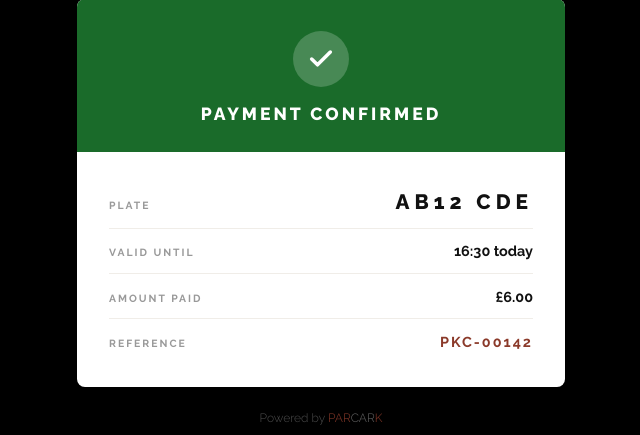
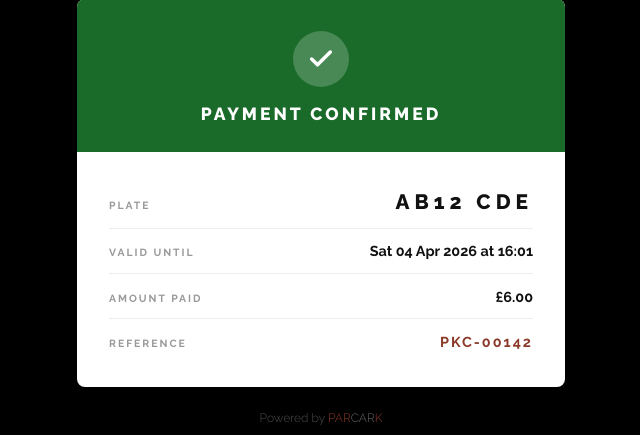
Before and after one commit to gswelby-png/landmarque, a FastAPI app: page /receipt/1 in a window 1280 px wide. Shown: the part 223-658 px from the top of the page, without its empty margins (319-959 px from the left). Run offline with FastAPI, Linux system fonts and the light colour scheme; data comes from the database, SQL or seed files in the repository.

Commit message:
Update placeholder expiry time on receipt

```diff
--- a/app/templates/driver/receipt_placeholder.html
+++ b/app/templates/driver/receipt_placeholder.html
@@ -146,7 +146,7 @@
         </div>
         <div class="detail-row">
           <span class="detail-label">Valid until</span>
-          <span class="detail-value">16:30 today</span>
+          <span class="detail-value">Sat 04 Apr 2026 at 16:01</span>
         </div>
         <div class="detail-row">
           <span class="detail-label">Amount paid</span>
```
